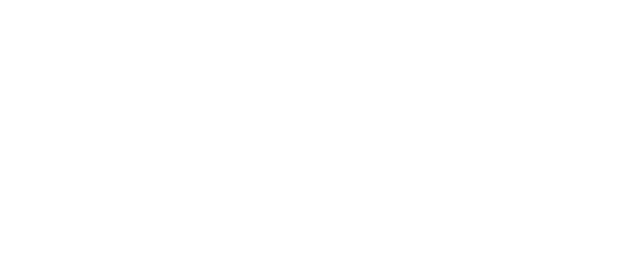
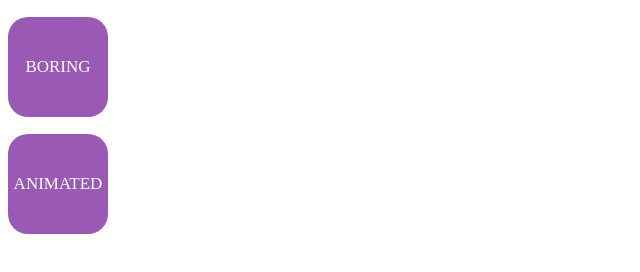
Before and after one commit to katiejduane/advWebDev, a plain HTML site: page 2_CSS-animations/transition.html in a window 1280 px wide. Shown: the whole page, without its empty margins (0-640 px from the left). Drawn offline with Linux system fonts and the light colour scheme.

Commit message:
transition basics finished

```diff
--- a/2_CSS-animations/rotate.css
+++ b/2_CSS-animations/rotate.css
@@ -8,6 +8,8 @@ p {
 
 .transformed {
   background-color: #9b59b6;
-  transform: rotate(90deg);
-  transform-origin: top left;
+  transform: rotate(45deg);
+  transform-origin: center;
+  /* if you want to apply more than one transformation, you must assign them to a SINGLE
+  transform css rule */
 }
--- a/2_CSS-animations/rotate.html
+++ b/2_CSS-animations/rotate.html
@@ -4,6 +4,7 @@
     <meta charset="UTF-8">
     <meta name="viewport" content="width=device-width, initial-scale=1.0">
     <meta http-equiv="X-UA-Compatible" content="ie=edge">
+    <link rel="stylesheet" type="text/css" media="screen" href="rotate.css">
     <title>Rotate</title>
 </head>
 <body>
--- a/2_CSS-animations/transition.css
+++ b/2_CSS-animations/transition.css
@@ -0,0 +1,112 @@
+/* There are 4 transition properties we can control!
+    1. transition-duration (how many seconds, etc)
+    2. transition-property (what are we changing? color, rotation, size, etc)
+    3. transition-timing-function (linear, or 90% very quickly and the last 10% very slowly, etc)
+    4. transition-delay (how long till the transition starts after triggered)
+*/
+
+
+/* .box {
+  background: #9b59b6;
+  height: 200px;
+  width: 200px;
+  line-height:200px;
+  text-align: center;
+  color: white;
+  font-size: 20px;
+}
+
+.animated {
+  transition-property: background;
+  transition-duration: 1s;
+  transition-timing-function: linear;
+}
+
+.box:hover {
+  background: #e74c3c;
+}
+
+.crazy {
+  transition: transform 3s 1s, background 1s 1s;
+}
+
+.crazy:hover {
+  transform: rotate(720deg) scale(0.5);
+  background: #e67e22;
+  border-radius: 100px;
+}
+ */
+
+
+ /* .box {
+  background: #9b59b6;
+  height: 100px;
+  width: 100px;
+  line-height:100px;
+  text-align: center;
+  color: white;
+  font-size: 17px;
+  border-radius: 20px;
+}
+
+.animated {
+  transition-property: transform, background, border-radius, transform-origin;
+  /* ^^ or you can specifiy which! */
+  /* transition-duration: 3s, 2s, 2s; */
+  /* the order matters here if there is more than one value, they correspond with the items
+  too be transitioned */
+/* } */
+
+/* .box:hover {
+  background: #e74c3c;
+  transform-origin: bottom right;
+  transform:scale(2) rotate(45deg);
+  border-radius: 50px;
+} */
+
+/* .box {
+  background: #9b59b6;
+  height: 100px;
+  width: 100px;
+  line-height:100px;
+  text-align: center;
+  color: white;
+  font-size: 17px;
+  border-radius: 20px;
+}
+
+.animated{
+  transition-property: transform;
+  transition-duration: 2s;
+  transition-timing-function: cubic-bezier(0.050, 0.005, 0.000, 0.870);
+  /* also: ease-in, ease-out, ease, linear... */
+/* }
+
+.box:hover {
+  transform: translateX(300px);
+  background-color: teal;
+}
+ */
+
+/* # ============================ TRANSITION SHORTHAND! ========================= # */
+
+.box {
+  background: #9b59b6;
+  height: 100px;
+  width: 100px;
+  line-height:100px;
+  text-align: center;
+  color: white;
+  font-size: 17px;
+  border-radius: 20px;
+}
+
+.animated{
+  transition: transform 2s ease-out 1s, background-color 0.5s linear;
+  /* ^ what is being transition, the length of the transition, timing function, delay if needed */
+}
+
+.box:hover {
+  transform: translateX(300px);
+  background-color: teal;
+}
--- a/2_CSS-animations/transition.html
+++ b/2_CSS-animations/transition.html
@@ -0,0 +1,19 @@
+<!DOCTYPE html>
+<html lang="en">
+<head>
+    <meta charset="UTF-8">
+    <meta name="viewport" content="width=device-width, initial-scale=1.0">
+    <meta http-equiv="X-UA-Compatible" content="ie=edge">
+    <title>transitionzzz</title>
+    <link rel="stylesheet" type="text/css" media="screen" href="transition.css">
+</head>
+<body>
+    <!-- <p class="box">NO TRANSITION</p>
+    <p class="animated box">TRANSITION</p>
+    <p class="crazy box">CRAZINESS</p> -->
+
+    <p class="box">BORING</p>
+    <p class="animated box">ANIMATED</p>
+
+</body>
+</html>
```
